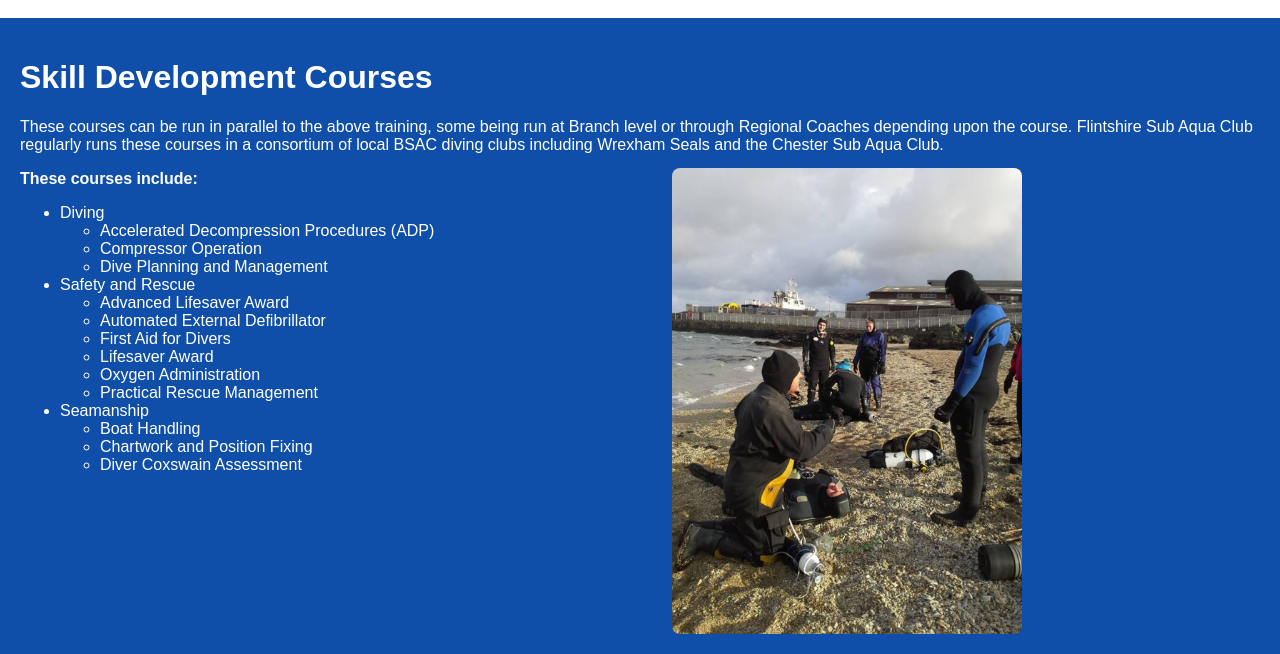
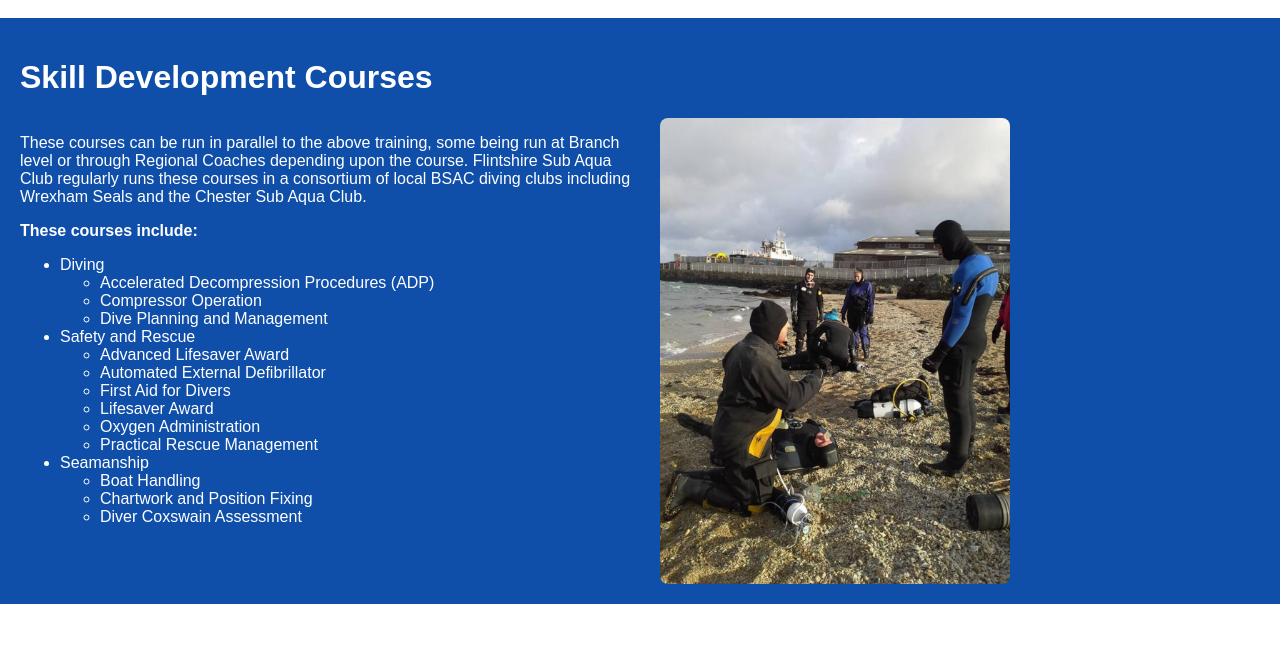
Before and after one commit to Ashley-Bennett-A/FSAC-Website, a plain HTML site: page training.html in a window 1280 px wide. Shown: the part 1613-2267 px from the top of the page. After the commit the page ends 2217 px from the top, so only its background shows below. Drawn offline with nearby package versions, Linux system fonts and the light colour scheme.

Commit message:
training footer better

```diff
--- a/main.css
+++ b/main.css
@@ -486,7 +486,7 @@ img {
         justify-content: space-between;
     }
 
-    .footer {
+    #home-footer {
         display: flex;
         flex-wrap: wrap;
     }
@@ -513,7 +513,16 @@ img {
 
     #training_img2 {
         width: 350px;
-        height: 100%;
-        margin-top: -20px;
+        height: auto;
+    }
+
+    #training-footer {
+        display: flex;
+        flex-wrap: wrap;
+    }
+
+    #training-text {
+        width: 50%;
+        margin-right: 20px;
     }
 }
--- a/training.html
+++ b/training.html
@@ -89,15 +89,19 @@
             <img src="./assets/club_photos/training.png" alt="divers in training">
         </div>
         <div class="footer">
-            <div>
+
             <h1>Skill Development Courses</h1>
-                <p>These courses can be run in parallel to the above training, some being run at Branch level or through
-                    Regional Coaches depending upon the course. Flintshire Sub Aqua Club regularly runs these courses in
+            <div id="training-footer">
+                <div id="training-text">
+                    <p>These courses can be run in parallel to the above training, some being run at Branch level or
+                        through
+                        Regional Coaches depending upon the course. Flintshire Sub Aqua Club regularly runs these
+                        courses in
                         a
                         consortium of local BSAC diving clubs including Wrexham Seals and the Chester Sub Aqua Club.</p>
                     <b>These courses include:
                     </b>
-            </div>
+
                     <br>
                     <div>
                         <ul>
@@ -127,7 +131,11 @@
                             </li>
                         </ul>
                     </div>
+                </div>
+                <div>
                     <img id="training_img2" src="./assets/club_photos/training 2.jpg" alt="Divers in training">
+                </div>
+            </div>
         </div>
     </div>
     <script src="./main.js"></script>
```
Also changed, not shown: index.html (+6 -6 lines), 1 other file. Lines whose indentation alone changed are shown as unchanged.
